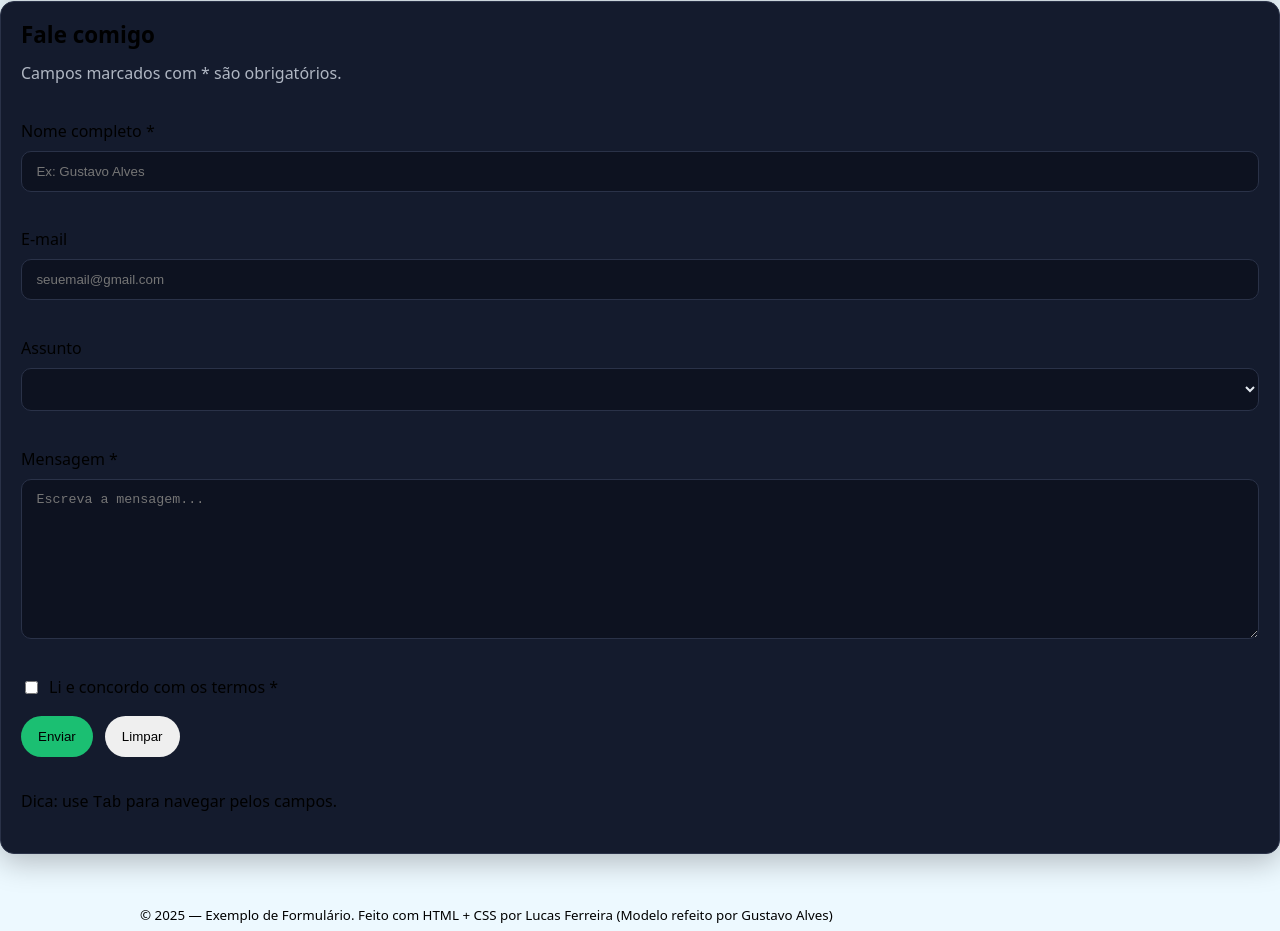
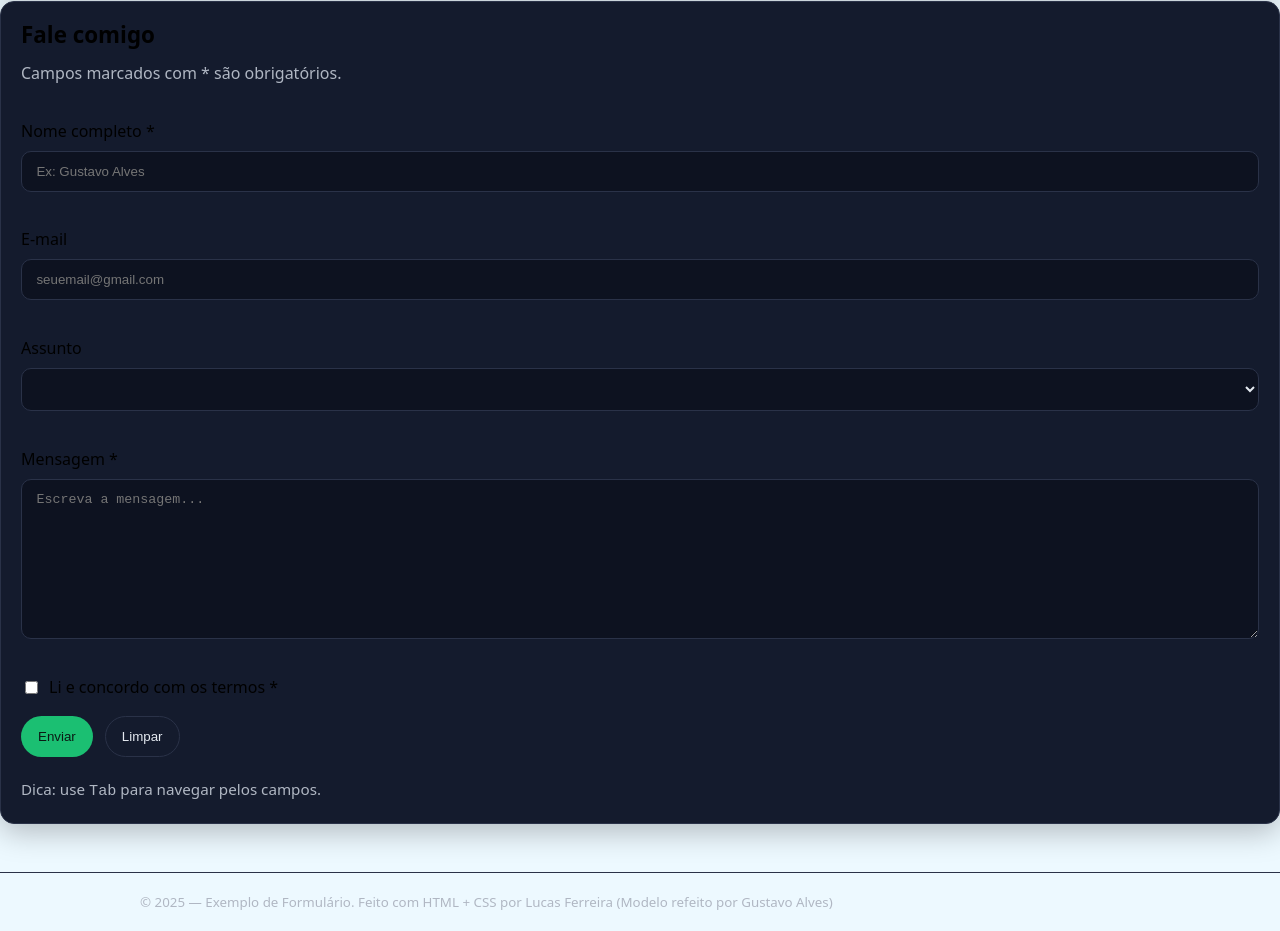
Before and after one commit to GuhSA/Projeto-Formulario, a plain HTML site: page index2.html in a window 1280 px wide. Shown: the part 253-1184 px from the top of the page. Drawn offline with Linux system fonts and the light colour scheme.

Commit message:
CSS finalizado

```diff
--- a/style.css
+++ b/style.css
@@ -144,4 +144,43 @@ gap: .4rem;
 
 .botao--primario {
     background: var(--primary);
+    color: #0b1a14;
 }
+
+.botao--primario:hover {
+    background: var(--primary-dark);
+    transform: translateY(-2px);
+}
+
+.botao--fantasma {
+    background: transparent;
+    color: var(--text);
+    border-color: var(--border);
+}
+
+.botao--fantasma:hover {
+    background: #0d1220;
+}
+
+.dica-acessibilidade {
+    color: var(--muted);
+    margin: .25rem 0 0;
+    font-size: .95rem;
+}
+
+.rodape {
+    border-top: 1px solid var(--border);
+    padding: 1rem 0;
+    color: var(--muted);
+}
+
+@media (max-width: 560px) {
+    .topbar .container {
+        flex-direction: column;
+        gap: .25rem;
+        align-items: flex-start;
+    }
+    .logo {
+        font-size: 1.1rem;
+    }
+}
```
